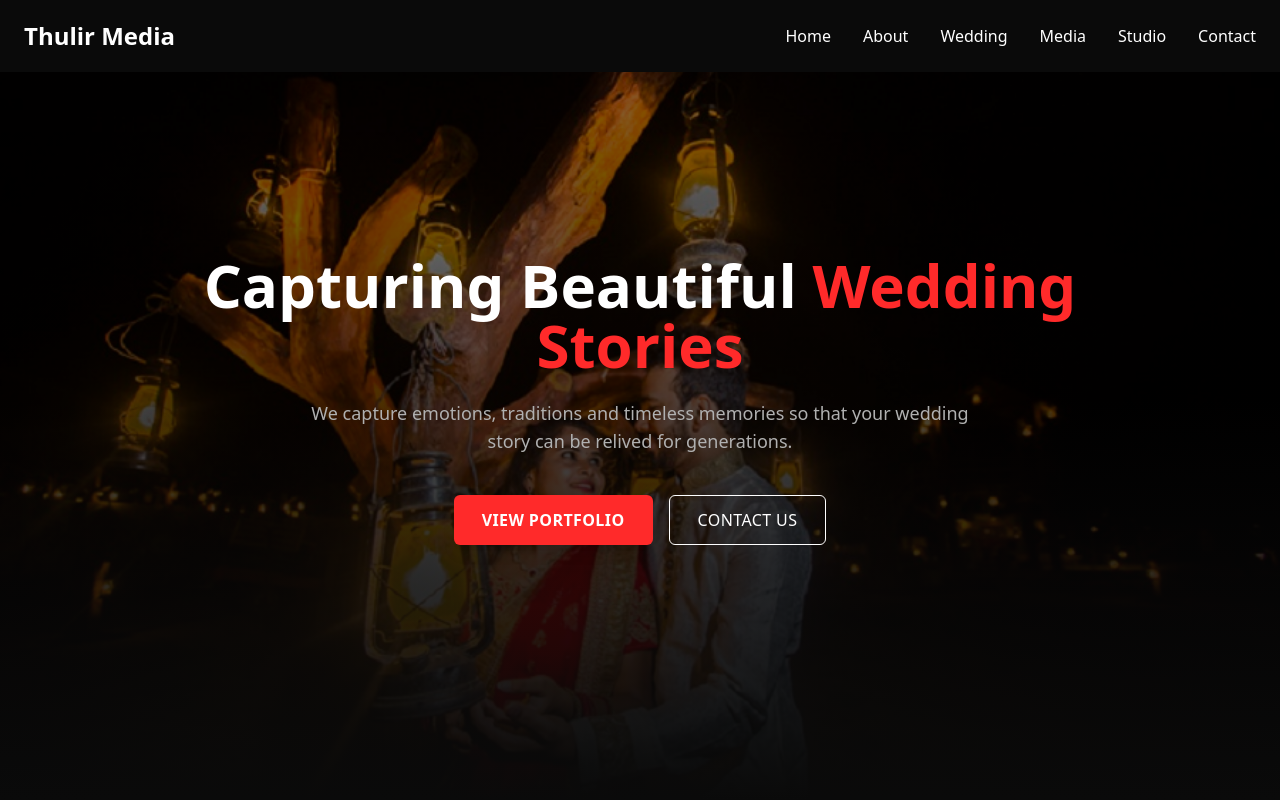
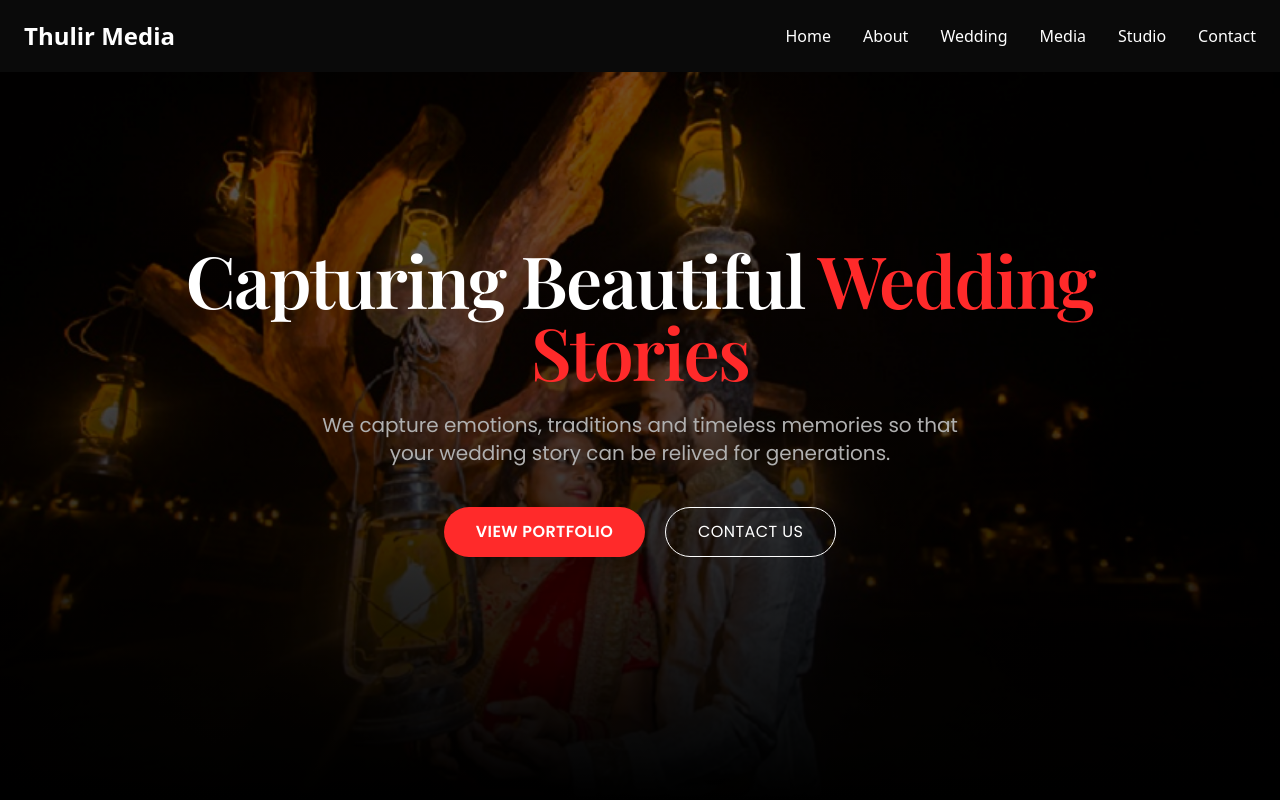
Before and after one commit to M-Swathi22/ThulirMedia, a React (Vite) app: page / in a window 1280 px wide. Shown: the top 800 px of the page. Built offline with nearby package versions, Linux system fonts and the light colour scheme.

Commit message:
Update small animation and fonts on hero section

```diff
--- a/index.html
+++ b/index.html
@@ -4,6 +4,7 @@
     <meta charset="UTF-8" />
     <link rel="icon" type="image/svg+xml" href="/vite.svg" />
     <meta name="viewport" content="width=device-width, initial-scale=1.0" />
+    <link href="https://fonts.googleapis.com/css2?family=Playfair+Display:wght@500;600;700&family=Poppins:wght@300;400;500;600&display=swap" rel="stylesheet">
     <title>thulirmedia</title>
   </head>
   <body>
--- a/src/components/Hero.jsx
+++ b/src/components/Hero.jsx
@@ -1,44 +1,86 @@
+import { motion } from "framer-motion";
 import heroImage from "../assets/images/hero2.jpg";
 
 function Hero() {
   return (
     <section className="relative h-screen w-full overflow-hidden">
 
-      {/* Background Image */}
-      <img
+      {/* Background Image with Zoom */}
+      <motion.img
         src={heroImage}
         alt="hero"
+        initial={{ scale: 1 }}
+        animate={{ scale: 1.1 }}
+        transition={{ duration: 12, ease: "easeOut" }}
         className="absolute w-full h-full object-cover"
       />
 
-      {/* Dark Gradient Overlay */}
-      <div className="absolute inset-0 bg-gradient-to-b from-black/40 via-black/70 to-brand-dark"></div>
+      {/* Overlay */}
+      <div className="absolute inset-0 bg-black/40"></div>
+      <div className="absolute inset-0 bg-gradient-to-b from-black/20 via-black/50 to-black"></div>
 
       {/* Content */}
       <div className="relative z-10 flex flex-col justify-center items-center h-full text-center text-white px-6">
 
-        <h1 className="text-5xl md:text-6xl font-bold max-w-4xl leading-tight">
-          Capturing Beautiful <span className="text-brand-red">Wedding Stories</span>
-        </h1>
+        <motion.div
+          initial="hidden"
+          animate="visible"
+          variants={{
+            hidden: {},
+            visible: {
+              transition: { staggerChildren: 0.2 },
+            },
+          }}
+          className="max-w-5xl"
+        >
 
-        <p className="mt-6 max-w-2xl text-lg text-brand-gray">
+          {/* Heading */}
+          <motion.h1
+            variants={{
+              hidden: { opacity: 0, y: 40 },
+              visible: { opacity: 1, y: 0 },
+            }}
+            transition={{ duration: 0.8 }}
+            className="font-heading text-4xl sm:text-5xl md:text-6xl lg:text-7xl font-semibold leading-[1.2] tracking-tight"
+          >
+            Capturing Beautiful{" "}
+            <span className="text-brand-red">Wedding Stories</span>
+          </motion.h1>
+
+          {/* Paragraph */}
+          <motion.p
+            variants={{
+              hidden: { opacity: 0, y: 30 },
+              visible: { opacity: 1, y: 0 },
+            }}
+            transition={{ duration: 0.8 }}
+            className="mt-6 font-body text-base sm:text-lg md:text-xl text-brand-gray max-w-2xl mx-auto leading-relaxed"
+          >
             We capture emotions, traditions and timeless memories so that
             your wedding story can be relived for generations.
-        </p>
+          </motion.p>
 
-        <div className="mt-10 flex gap-4 flex-wrap justify-center">
+          {/* Buttons */}
+          <motion.div
+            variants={{
+              hidden: { opacity: 0, y: 20 },
+              visible: { opacity: 1, y: 0 },
+            }}
+            transition={{ duration: 0.8 }}
+            className="mt-10 flex gap-5 flex-wrap justify-center"
+          >
 
-          {/* Primary Button */}
-          <button className="bg-brand-red px-7 py-3 rounded-md font-semibold uppercase tracking-wide hover:bg-brand-redhover transition-all duration-300 shadow-lg">
+            <button className="font-body bg-brand-red px-8 py-3 rounded-full font-semibold uppercase tracking-wide hover:bg-brand-redhover transition-all duration-300 shadow-xl hover:scale-105">
               View Portfolio
             </button>
 
-          {/* Secondary Button */}
-          <button className="border border-white px-7 py-3 rounded-md uppercase tracking-wide hover:bg-brand-red hover:border-brand-red transition-all duration-300">
+            <button className="font-body border border-white px-8 py-3 rounded-full uppercase tracking-wide hover:bg-white hover:text-black transition-all duration-300 hover:scale-105">
               Contact Us
             </button>
 
-        </div>
+          </motion.div>
+
+        </motion.div>
 
       </div>
 
--- a/tailwind.config.js
+++ b/tailwind.config.js
@@ -14,7 +14,14 @@ export default {
           card: "#141414",
           gray: "#b0b0b0"
         }
-      }
+      },
+
+      // ✅ ADD THIS (don’t remove anything above)
+      fontFamily: {
+        heading: ["Playfair Display", "serif"],
+        body: ["Poppins", "sans-serif"],
+      },
+
     },
   },
   plugins: [],
```
Lines whose indentation alone changed are shown as unchanged.
